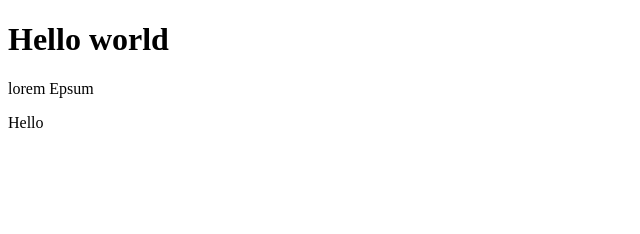
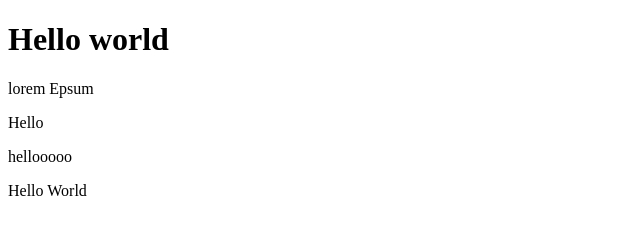
Before and after one commit to Ansh-Udawant/OfflinePW, a plain HTML site: page index.html in a window 1280 px wide. Shown: the whole page, without its empty margins (0-640 px from the left). Drawn offline with Linux system fonts and the light colour scheme.

Commit message:
This is changing the heading and para

```diff
--- a/index.html
+++ b/index.html
@@ -9,5 +9,7 @@
     <h1> Hello world </h1>
     <p>lorem Epsum</p>
     <p>Hello</p>
+    <header>hellooooo</header>
+    <p>Hello World</p>
 </body>
 </html>
```
